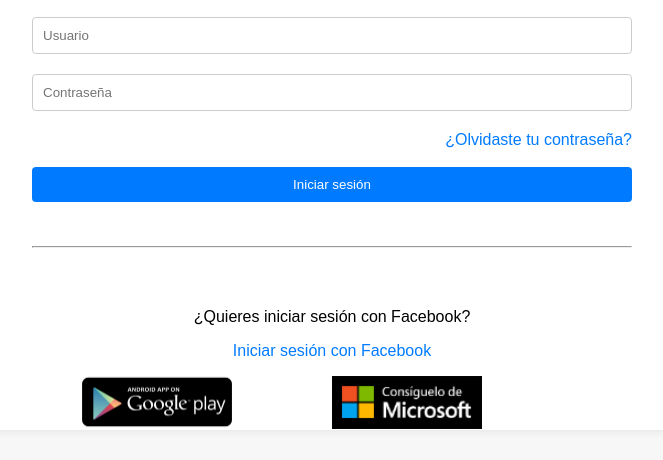
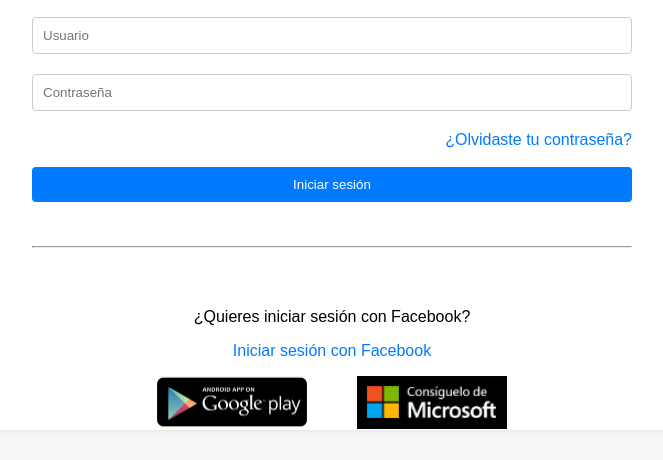
Before and after one commit to snider19/instagram2, a plain HTML site: page index.html in a window 1280 px wide. Shown: the part 340-800 px from the top of the page, without its empty margins (308-971 px from the left). Drawn offline with Linux system fonts and the light colour scheme.

Commit message:
Update styles.css

```diff
--- a/styles.css
+++ b/styles.css
@@ -123,12 +123,13 @@ input[type="email"] {
 .imagenes{
     display: flex;
     align-items: center;
+    justify-content: center;
 }
 .item1{
-    width: 250px;
+    width: 200px;
 }
 .item2{
-    width: 250px;
+    width: 200px;
 }
 .login-link a {
     color: #007bff;
```
